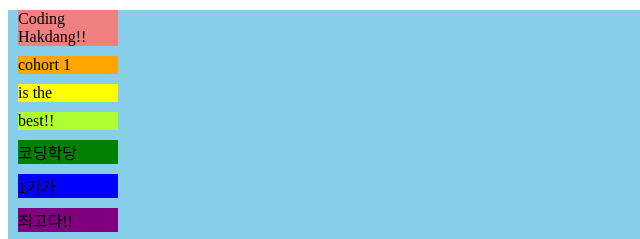
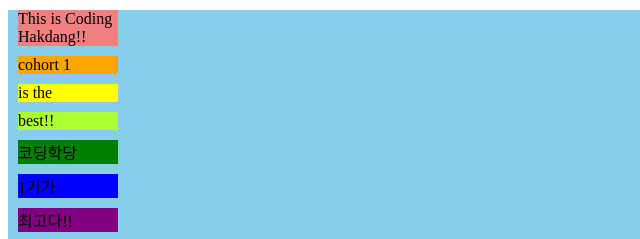
Before and after one commit to edwinKR/ch-lec-3-css-flex-assign, a plain HTML site: page index.html in a window 1280 px wide. Shown: the top 239 px of the page, 0-640 px from the left. Drawn offline with Linux system fonts and the light colour scheme.

Commit message:
update: title

```diff
--- a/index.html
+++ b/index.html
@@ -7,7 +7,7 @@
 
 <body>
     <div class="container">
-        <div class="inner box-1">Coding Hakdang!!</div>
+        <div class="inner box-1">This is Coding Hakdang!!</div>
         <div class="inner box-2">cohort 1</div>
         <div class="inner box-3">is the</div>
         <div class="inner box-4">best!!</div>
```
